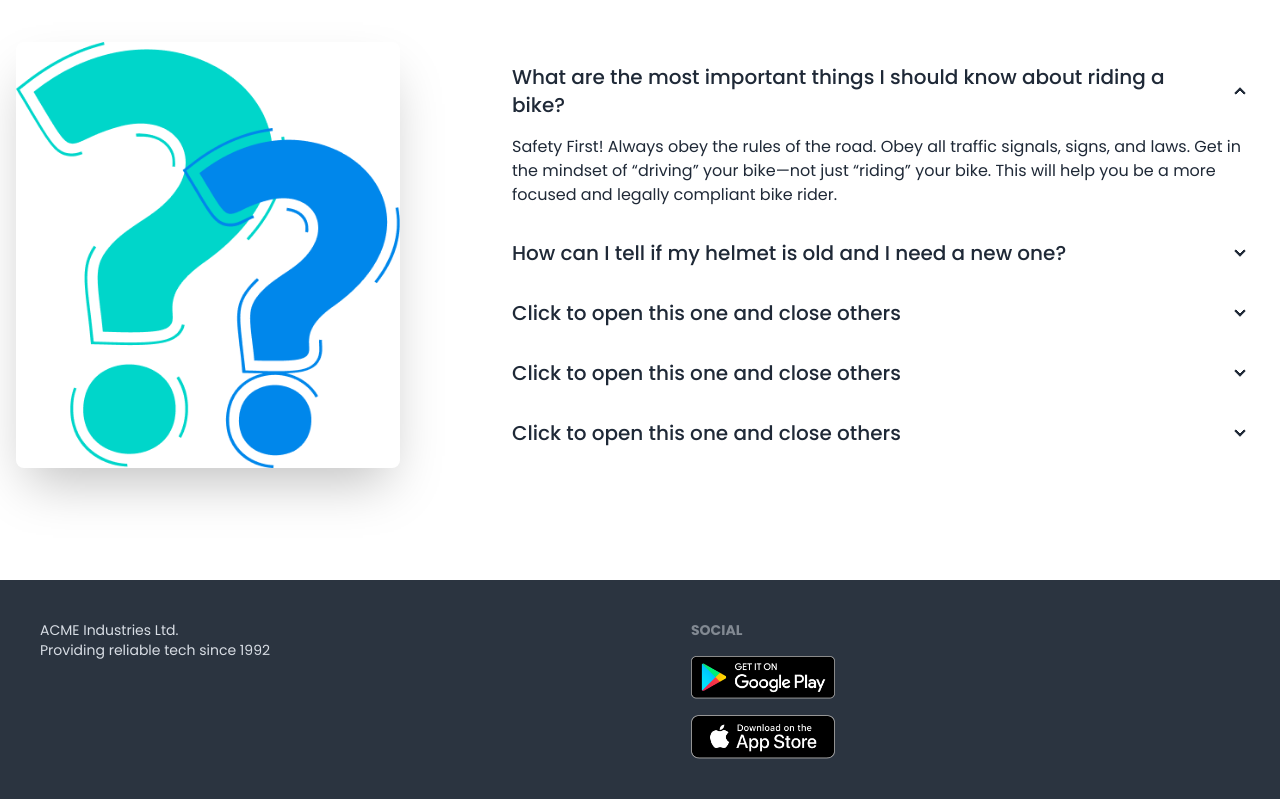
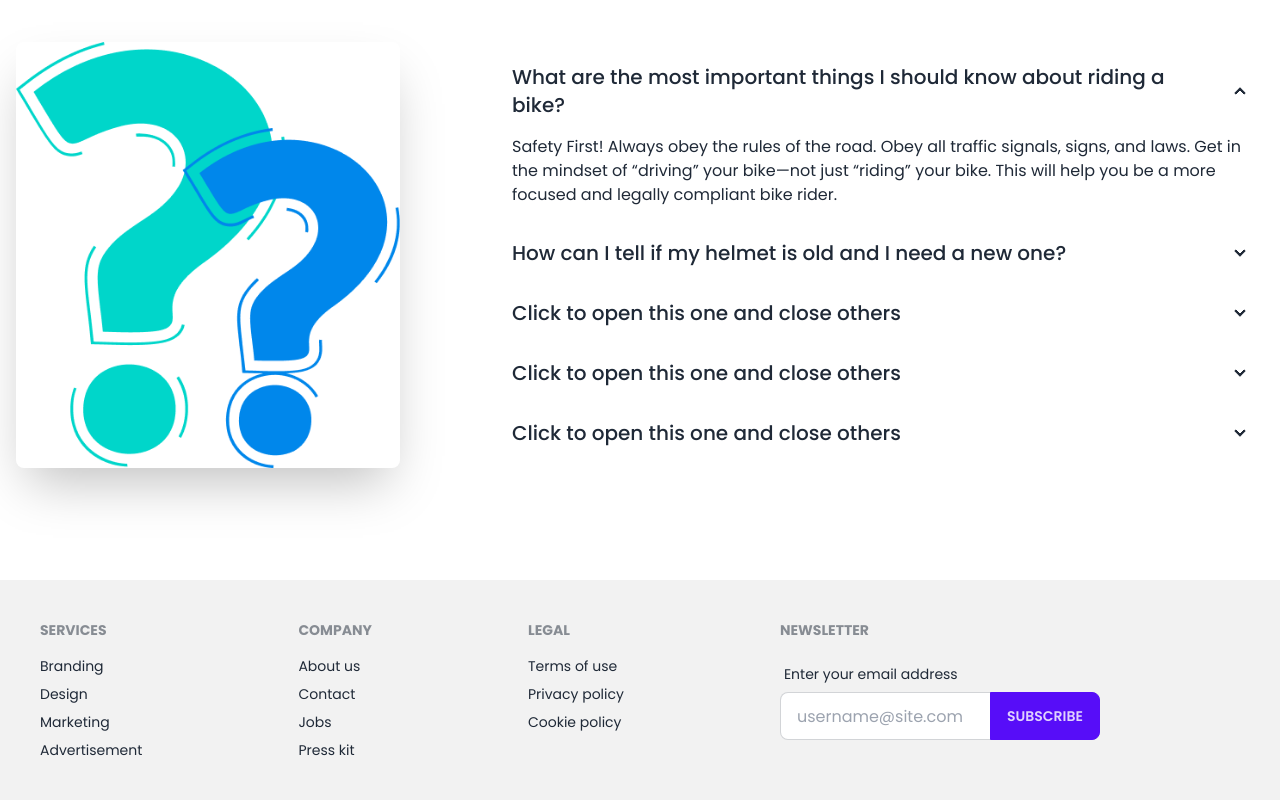
Before and after one commit to NoyonIslam40010/Noyon-biker-zone, a plain HTML site: page index.html in a window 1280 px wide. Shown: the part 2158-2958 px from the top of the page. Drawn offline with nearby package versions, Linux system fonts and the light colour scheme.

Commit message:
Noyon-biker-zone

```diff
--- a/index.html
+++ b/index.html
@@ -340,20 +340,42 @@
             </div>
         </section>
     </main>
-    <footer class="footer p-10 bg-neutral text-neutral-content">
+
+    <footer class="footer p-10 bg-base-200 text-base-content">
         <div>
-
-            <p>ACME Industries Ltd.<br />Providing reliable tech since 1992</p>
+            <span class="footer-title">Services</span>
+            <a class="link link-hover">Branding</a>
+            <a class="link link-hover">Design</a>
+            <a class="link link-hover">Marketing</a>
+            <a class="link link-hover">Advertisement</a>
         </div>
         <div>
-            <span class="footer-title">Social</span>
-            <div class="grid grid-cols-1 gap-4">
-                <a><img class="w-36" src="images/others/android.png" alt=""></a>
-                <a><img class="w-36" src="images/others/ios.png" alt=""></a>
-
+            <span class="footer-title">Company</span>
+            <a class="link link-hover">About us</a>
+            <a class="link link-hover">Contact</a>
+            <a class="link link-hover">Jobs</a>
+            <a class="link link-hover">Press kit</a>
+        </div>
+        <div>
+            <span class="footer-title">Legal</span>
+            <a class="link link-hover">Terms of use</a>
+            <a class="link link-hover">Privacy policy</a>
+            <a class="link link-hover">Cookie policy</a>
+        </div>
+        <div>
+            <span class="footer-title">Newsletter</span>
+            <div class="form-control w-80">
+                <label class="label">
+                    <span class="label-text">Enter your email address</span>
+                </label>
+                <div class="relative">
+                    <input type="text" placeholder="username@site.com" class="input input-bordered w-full pr-16" />
+                    <button class="btn btn-primary absolute top-0 right-0 rounded-l-none">Subscribe</button>
+                </div>
             </div>
         </div>
     </footer>
+
 </body>
 
 </html>
```
